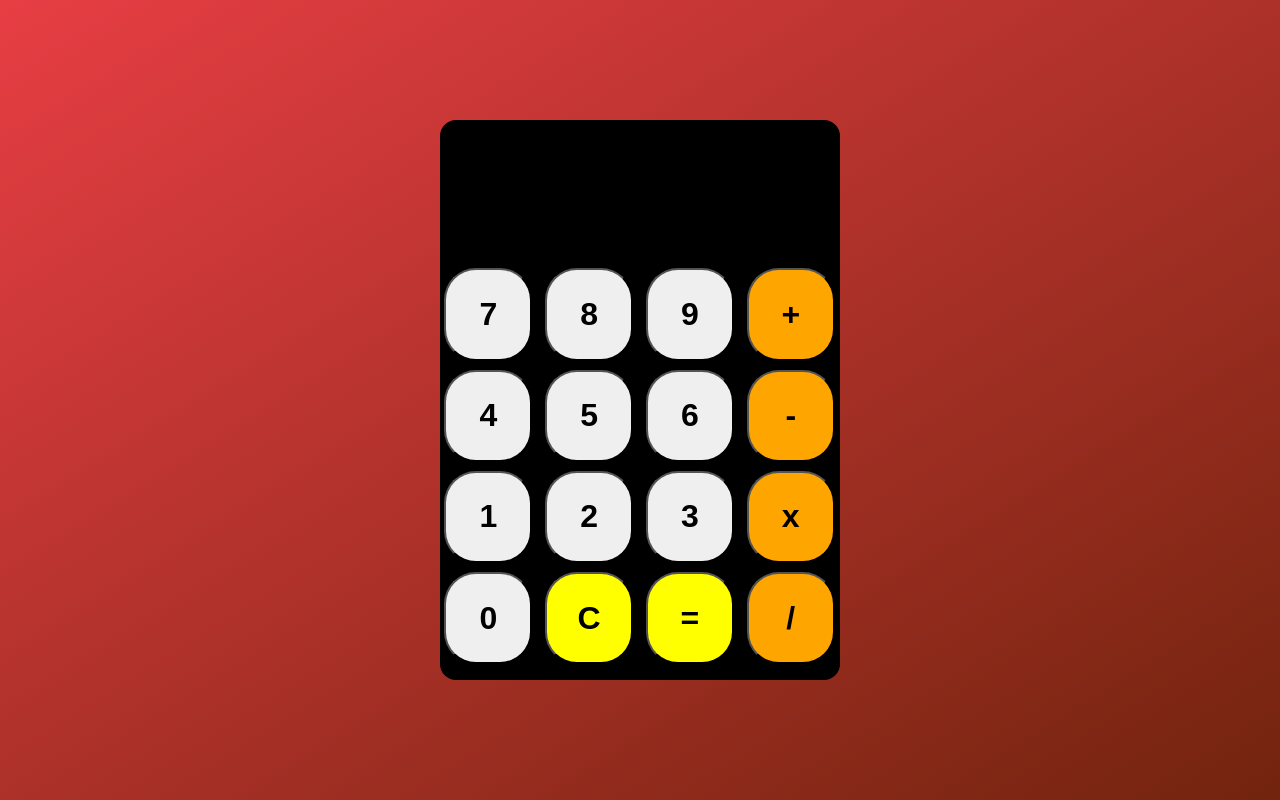
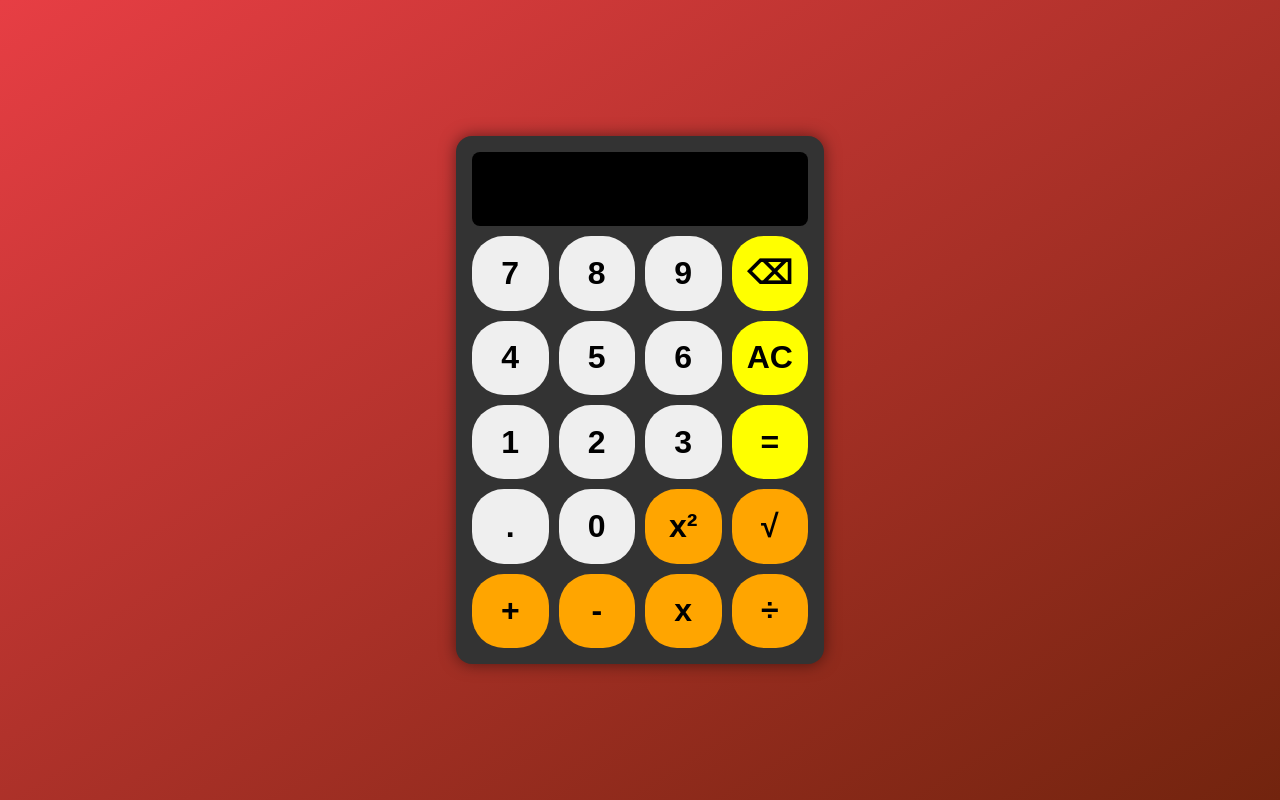
Before and after one commit to PabloProst/calculator, a plain HTML site: page index.html in a window 1280 px wide. Drawn offline with Linux system fonts and the light colour scheme.

Commit message:
Enhanced calculator

```diff
--- a/css/styles.css
+++ b/css/styles.css
@@ -1,61 +1,86 @@
+:root {
+    --primary-color: #e73e44;
+    --secondary-color: #72240e;
+    --background-gray: #333;
+    --button-orange: orange;
+    --button-yellow: yellow;
+}
+
+* {
+    box-sizing: border-box;
+    margin: 0;
+    border: 0;
+    padding: 0;
+    outline: none;
+    font-family: Arial, sans-serif;
+}
+
 body {
     height: 100vh;
     width: 100vw;
-    margin: 0;
-    padding: 0;
     display: flex;
     justify-content: center;
     align-items: center;
-    background: linear-gradient(to bottom right, #e73e44, #72240e);
+    background: linear-gradient(to bottom right, var(--primary-color), var(--secondary-color));
 }
 
 #calculator-app {
     height: 35em;
     width: 25em;
+    padding: 1rem;
+
 }
 
 #calculator-app form {
+    display: grid;
+    grid-template-columns: repeat(4, 1fr);
+    grid-template-rows: repeat(6, 1fr);
+    grid-gap: 10px;
     height: 100%;
     width: 100%;
-    background-color: black;
+    padding: 1rem;
+    background-color: var(--background-gray);
     border-radius: 1em;
+    box-shadow: 0 0 1rem rgba(0, 0, 0, 0.5);
 }
 
-#calculator-app input[type=text] {
-    height: 25%;
-    width: 98.5%;
-    font-size: 4em;
-    cursor: default;
-    text-align: right;
-    outline: none;
-    border: 0;
-    border: solid 1px black;
-    border-radius: 0.5em;
-}
-
-#calculator-app input[type=button],
-input[type=reset] {
+#calculator-app input[type=button] {
     cursor: pointer;
-    width: 22%;
     font-weight: bold;
     padding: 10px;
-    margin: 4.4px;
-    height: 16.5%;
     font-size: 2em;
     color: black;
     border-radius: 1em;
+    transition: transform 0.3s;
+}
+
+#calculator-app input[type=button].orange {
+    background-color: var(--button-orange);
+}
+
+#calculator-app input[type=button].yellow {
+    background-color: var(--button-yellow);
+    color: black;
+}
+
+#calculator-app input[type=button]:hover {
+    transform: scale(0.8);
+}
+
+
+.displayscreen {
+    grid-column: span 4;
+    padding: 0.2rem;
+    border-radius: 0.5rem;
+    background-color: black;
+    overflow: hidden;
 }
 
 .result-box {
-    background-color: black;
-    color: white
+    display: flex;
+    align-items: flex-end;
+    justify-content: flex-end;
+    font-size: 2.5em;
+    font-weight: 800;
+    color: white;
 }
-
-.orange {
-    background-color: orange;
-}
-
-.white {
-    background-color: yellow;
-    color: black;
-}
--- a/index.html
+++ b/index.html
@@ -4,35 +4,44 @@
 <head>
     <meta charset="UTF-8">
     <meta name="viewport" content="width=device-width, initial-scale=1.0">
+    <link rel="icon" href="assets/img/favicon.png" type="image/x-icon">
     <link rel="stylesheet" href="/css/styles.css">
+    <script type="text/javascript" src="script.js" defer></script>
+
     <title>Calculator</title>
 </head>
 
 <body>
     <div id="calculator-app">
         <form name="calculator">
-            <input type="text" name="result" value="" autocomplete="off" readonly class="result-box">
+            <div class="displayscreen">
+                <div class="result-box"></div>
+            </div>
 
-            <input type="button" value="7" onclick="document.calculator.result.value+='7'">
-            <input type="button" value="8" onclick="document.calculator.result.value+='8'">
-            <input type="button" value="9" onclick="document.calculator.result.value+='9'">
-            <input type="button" value="+" onclick="document.calculator.result.value+='+'" class="orange">
-            <br>
-            <input type="button" value="4" onclick="document.calculator.result.value+='4'">
-            <input type="button" value="5" onclick="document.calculator.result.value+='5'">
-            <input type="button" value="6" onclick="document.calculator.result.value+='6'">
-            <input type="button" value="-" onclick="document.calculator.result.value+='-'" class="orange">
-            <br>
-            <input type="button" value="1" onclick="document.calculator.result.value+='1'">
-            <input type="button" value="2" onclick="document.calculator.result.value+='2'">
-            <input type="button" value="3" onclick="document.calculator.result.value+='3'">
-            <input type="button" value="x" onclick="document.calculator.result.value+='*'" class="orange">
-            <br>
-            <input type="button" value="0" onclick="document.calculator.result.value+='0'">
-            <input type="reset" value="C" class="white">
-            <input type="button" value="="
-                onclick="document.calculator.result.value=eval(document.calculator.result.value)" class="white">
-            <input type="button" value="/" onclick="document.calculator.result.value+='/'" class="orange">
+            <input type="button" value="7" onclick="appendToResult('7')">
+            <input type="button" value="8" onclick="appendToResult('8')">
+            <input type="button" value="9" onclick="appendToResult('9')">
+            <input type="button" value="⌫" onclick="backspace()" class="yellow">
+
+            <input type="button" value="4" onclick="appendToResult('4')">
+            <input type="button" value="5" onclick="appendToResult('5')">
+            <input type="button" value="6" onclick="appendToResult('6')">
+            <input type="button" value="AC" onclick="clearResult()" class="yellow">
+
+            <input type="button" value="1" onclick="appendToResult('1')">
+            <input type="button" value="2" onclick="appendToResult('2')">
+            <input type="button" value="3" onclick="appendToResult('3')">
+            <input type="button" value="=" onclick="calculateResult()" class="yellow">
+
+            <input type="button" value="." onclick="appendToResult('.')">
+            <input type="button" value="0" onclick="appendToResult('0')">
+            <input type="button" value="x²" onclick="square()" class="orange"> <!-- Botón para calcular el cuadrado -->
+            <input type="button" value="√" onclick="squareRoot()" class="orange">
+
+            <input type="button" value="+" onclick="appendToResult('+')" class="orange">
+            <input type="button" value="-" onclick="appendToResult('-')" class="orange">
+            <input type="button" value="x" onclick="appendToResult('*')" class="orange">
+            <input type="button" value="÷" onclick="appendToResult('/')" class="orange">
         </form>
     </div>
 </body>
--- /dev/null
+++ b/script.js
@@ -0,0 +1,56 @@
+const resultBox = document.querySelector('.result-box');
+
+// Function to append value to the result box
+const appendToResult = (value) => {
+    resultBox.textContent += value;
+}
+
+// Function to calculate the result of the expression
+const calculateResult = () => {
+    try {
+        const result = eval(resultBox.textContent);
+
+        if (result === Infinity) {
+            resultBox.textContent = "∞";
+        } else if (result === -Infinity) {
+            resultBox.textContent = "-∞";
+        } else {
+            resultBox.textContent = result;
+        }
+
+    } catch (error) {
+        resultBox.textContent = "Error";
+    }
+}
+
+// Function to calculate the square of a number
+const square = () => {
+    const currentValue = parseFloat(resultBox.textContent);
+    const squareValue = currentValue * currentValue;
+    resultBox.textContent = squareValue;
+}
+
+// Function to calculate the square root of a number
+const squareRoot = () => {
+    const currentValue = parseFloat(resultBox.textContent);
+    const squareRootValue = Math.sqrt(currentValue);
+    resultBox.textContent = squareRootValue;
+}
+
+// Function to clear the result box
+const clearResult = () => {
+    resultBox.textContent = '';
+}
+
+// Function to delete the last character from the result box
+const backspace = () => {
+    resultBox.textContent = resultBox.textContent.slice(0, -1);
+}
+
+// Function to display a stylish console message
+const stylishConsoleMessage = (message, color, fontSize, fontWeight) => {
+    console.log(`%c${message}`, `color: ${color}; font-size: ${fontSize}; font-weight: ${fontWeight}; text-shadow: 2px 2px 4px rgba(0, 0, 0, 0.5); background-image: linear-gradient(to right, #ff7e5f, #ffafbd); padding: 8px; border-radius: 5px;`);
+}
+
+// Displaying a stylish console message about the calculator
+stylishConsoleMessage("This is a calculator made with HTML, CSS, and JavaScript", "white", "20px", "bold");
```
Also changed, not shown: assets/img/favicon.png (added).
